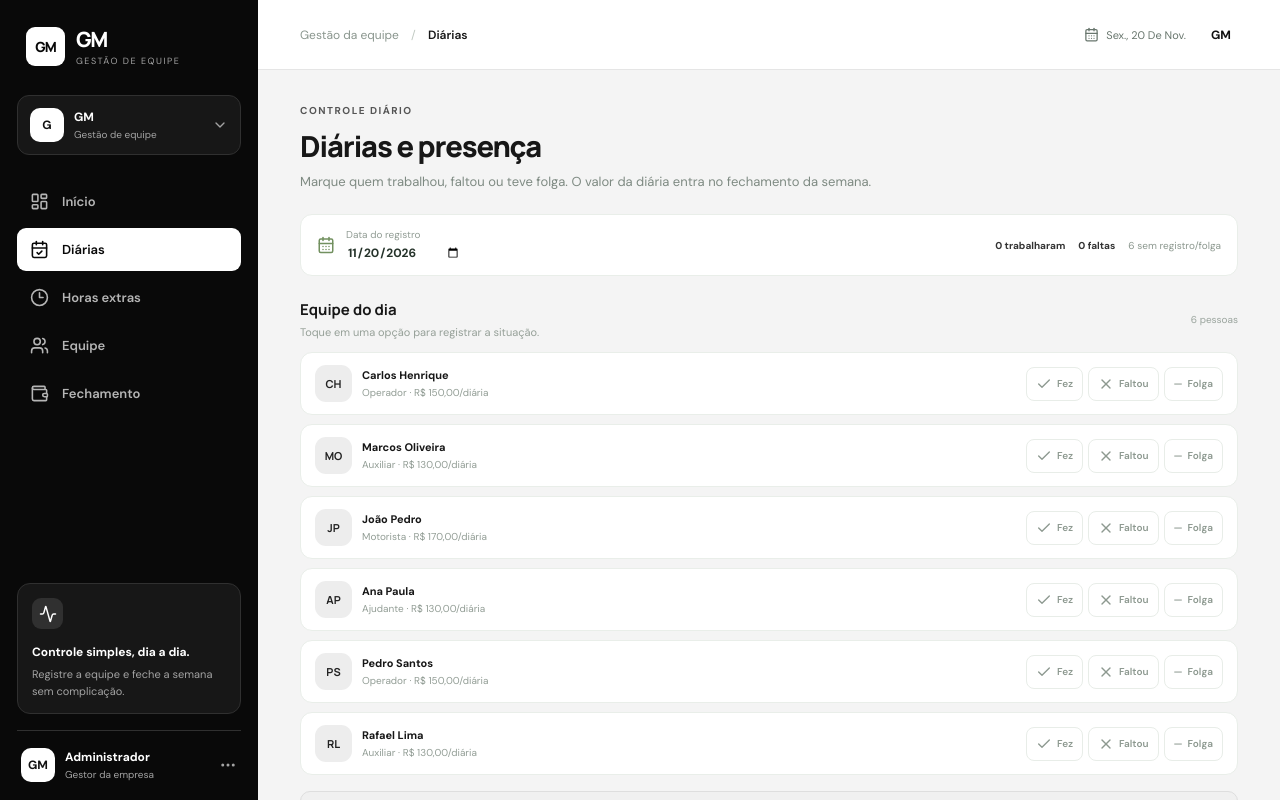
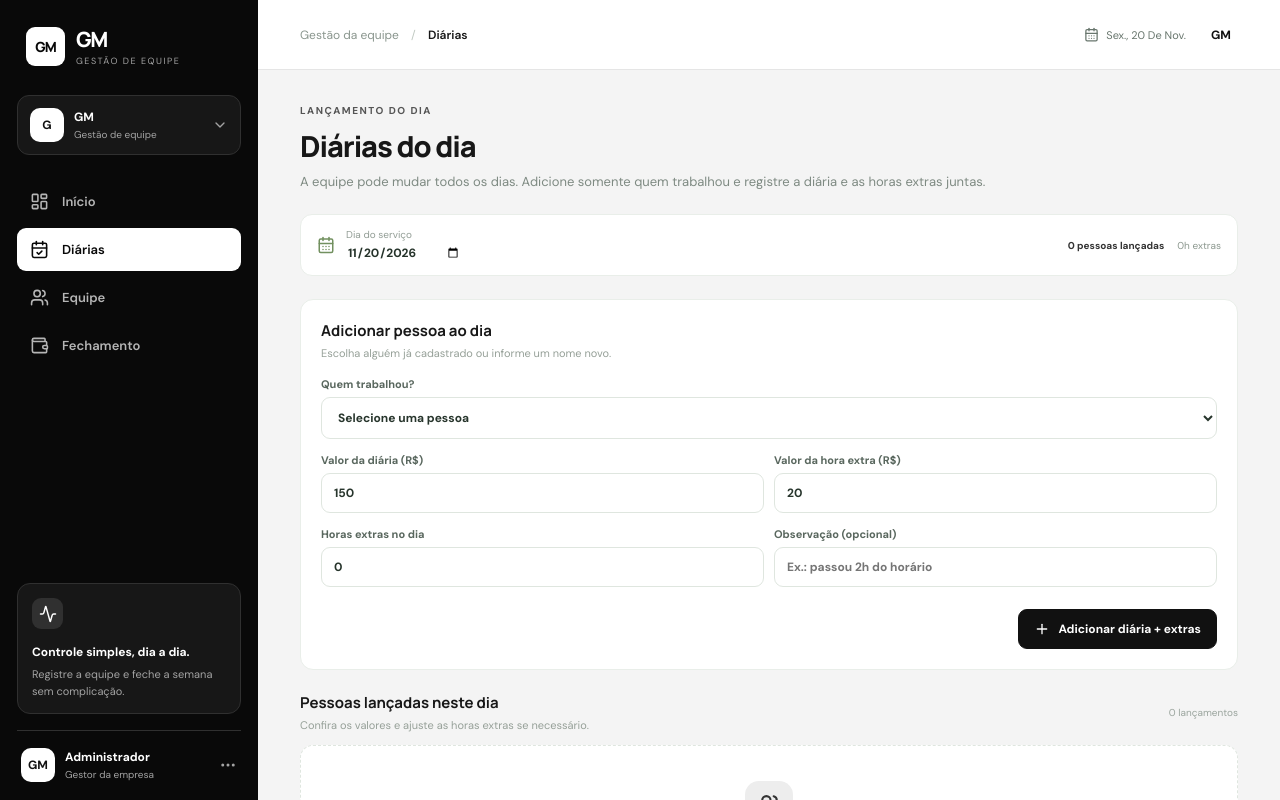
Before and after one commit to diigopiress-a11y/financeiro-GM, a React (Vite) app: page / in a window 1280 px wide. Both pictures are taken after a click on the button "Registrar diária". Shown: the top 800 px of the page. Built offline with nearby package versions, Linux system fonts and the light colour scheme.

Commit message:
Unifica lançamentos de diárias e horas extras por dia

```diff
--- a/src/App.tsx
+++ b/src/App.tsx
@@ -45,8 +45,7 @@ function App() {
   const [weekStart, setWeekStart] = useState(mondayOf(todayISO()));
   const [query, setQuery] = useState("");
   const [showEmployee, setShowEmployee] = useState(false);
-  const [showOvertime, setShowOvertime] = useState(false);
-  const [editingEmployee, setEditingEmployee] = useState<Employee | null>(null);
+    const [editingEmployee, setEditingEmployee] = useState<Employee | null>(null);
   const [toast, setToast] = useState("");
 
   useEffect(() => { localStorage.setItem("diaria-gm-employees", JSON.stringify(employees)); }, [employees]);
@@ -65,19 +64,18 @@ function App() {
     const todayRecords = attendance.filter(a => a.date === selectedDate);
     const worked = todayRecords.filter(a => a.status === "worked").length;
     const absent = todayRecords.filter(a => a.status === "absent").length;
-    const unmarked = activeEmployees.length - todayRecords.length;
     const hours = overtime.filter(o => o.date === selectedDate).reduce((sum, o) => sum + o.hours, 0);
-    return { worked, absent, unmarked: Math.max(0, unmarked), hours };
+    return { worked, absent, unmarked: 0, hours };
   }, [attendance, overtime, selectedDate, activeEmployees.length]);
 
-  const weeklyRows = useMemo(() => activeEmployees.map(employee => {
+  const weeklyRows = useMemo(() => employees.map(employee => {
     const workedDays = attendance.filter(a => a.employeeId === employee.id && a.status === "worked" && a.date >= weekStart && a.date <= weekEnd).length;
     const absences = attendance.filter(a => a.employeeId === employee.id && a.status === "absent" && a.date >= weekStart && a.date <= weekEnd).length;
     const extraHours = overtime.filter(o => o.employeeId === employee.id && o.date >= weekStart && o.date <= weekEnd).reduce((s, o) => s + o.hours, 0);
     const total = workedDays * employee.dailyRate + extraHours * employee.hourlyRate;
     const paid = payments.some(p => p.employeeId === employee.id && p.weekStart === weekStart && p.paid);
     return { employee, workedDays, absences, extraHours, total, paid };
-  }), [activeEmployees, attendance, overtime, payments, weekStart, weekEnd]);
+  }), [employees, attendance, overtime, payments, weekStart, weekEnd]);
   const weekTotal = weeklyRows.reduce((s, r) => s + r.total, 0);
   const paidTotal = weeklyRows.filter(r => r.paid).reduce((s, r) => s + r.total, 0);
   const pendingCount = weeklyRows.filter(r => !r.paid && r.total > 0).length;
@@ -99,15 +97,20 @@ function App() {
     else setEmployees(old => [...old, { ...data, id: uid(), active: true }]);
     setShowEmployee(false); setEditingEmployee(null); notify(id ? "Funcionário atualizado" : "Funcionário cadastrado");
   };
-  const addOvertime = (employeeId: string, date: string, hours: number, note: string) => {
-    setOvertime(old => [...old, { id: uid(), employeeId, date, hours, note }]);
-    setShowOvertime(false); notify("Hora extra registrada");
+  const addDailyRecord = (employeeId: string, date: string, hours: number, note: string, person?: Omit<Employee, "id" | "active">) => {
+    let id = employeeId;
+    if (person) { id = uid(); setEmployees(old => [...old, { ...person, id, active: true }]); }
+    setAttendance(old => [...old.filter(a => !(a.employeeId === id && a.date === date)), { employeeId: id, date, status: "worked" }]);
+    setOvertime(old => [...old.filter(o => !(o.employeeId === id && o.date === date)), ...(hours > 0 ? [{ id: uid(), employeeId: id, date, hours, note }] : [])]);
+    notify("Diária e hora extra registradas");
+  };
+  const updateDailyHours = (employeeId: string, date: string, hours: number) => {
+    setOvertime(old => [...old.filter(o => !(o.employeeId === employeeId && o.date === date)), ...(hours > 0 ? [{ id: uid(), employeeId, date, hours, note: "" }] : [])]);
   };
 
   const nav = [
     { id: "inicio", label: "Início", icon: LayoutDashboard },
     { id: "diarias", label: "Diárias", icon: CalendarCheck },
-    { id: "extras", label: "Horas extras", icon: Clock3 },
     { id: "equipe", label: "Equipe", icon: Users },
     { id: "fechamento", label: "Fechamento", icon: Wallet },
   ];
@@ -125,15 +128,13 @@ function App() {
       <header className="topbar"><div className="mobile-brand"><div className="brand-mark">GM</div><strong>GM</strong></div><div className="breadcrumb">Gestão da equipe <span>/</span> <b>{title}</b></div><div className="top-actions"><span className="today-label"><CalendarDays size={15}/>{new Date().toLocaleDateString("pt-BR",{weekday:"short",day:"2-digit",month:"short"})}</span><div className="top-avatar">GM</div></div></header>
       <div className="page">
         {tab === "inicio" && <Dashboard employees={activeEmployees} summary={summary} weekTotal={weekTotal} pendingCount={pendingCount} setTab={setTab} selectedDate={selectedDate} setSelectedDate={setSelectedDate} weeklyRows={weeklyRows}/>}
-        {tab === "diarias" && <DailyPage employees={activeEmployees} selectedDate={selectedDate} setSelectedDate={setSelectedDate} getStatus={getStatus} setStatus={setStatus} notify={notify}/>}
-        {tab === "extras" && <OvertimePage overtime={overtime} employees={activeEmployees} onAdd={() => setShowOvertime(true)} onDelete={(id: string) => setOvertime((old: Overtime[]) => old.filter((o: Overtime) => o.id !== id))}/>}
+        {tab === "diarias" && <DailyPage employees={employees} attendance={attendance} overtime={overtime} selectedDate={selectedDate} setSelectedDate={setSelectedDate} onAdd={addDailyRecord} onUpdateHours={updateDailyHours} onDelete={(employeeId: string, date: string) => { setAttendance(old => old.filter(a => !(a.employeeId === employeeId && a.date === date))); setOvertime(old => old.filter(o => !(o.employeeId === employeeId && o.date === date))); notify("Registro do dia removido"); }}/>}
         {tab === "equipe" && <TeamPage employees={employees} query={query} setQuery={setQuery} onAdd={() => {setEditingEmployee(null);setShowEmployee(true);}} onEdit={(e: Employee) => {setEditingEmployee(e);setShowEmployee(true);}} onToggle={(id: string) => setEmployees((old: Employee[]) => old.map((e: Employee) => e.id === id ? {...e,active:!e.active}:e))}/>}
         {tab === "fechamento" && <ClosingPage rows={weeklyRows} weekStart={weekStart} setWeekStart={setWeekStart} weekEnd={weekEnd} total={weekTotal} paidTotal={paidTotal} pendingCount={pendingCount} onTogglePaid={togglePaid} onExport={exportCSV}/>}
       </div>
     </main>
     <nav className="mobile-nav">{nav.map(item => <button key={item.id} className={tab === item.id ? "mobile-nav-item active" : "mobile-nav-item"} onClick={() => setTab(item.id)}><item.icon size={20}/><span>{item.label === "Horas extras" ? "Extras" : item.label}</span></button>)}</nav>
     {showEmployee && <EmployeeModal employee={editingEmployee} onClose={() => {setShowEmployee(false);setEditingEmployee(null);}} onSave={addEmployee}/>}
-    {showOvertime && <OvertimeModal employees={activeEmployees} selectedDate={selectedDate} onClose={() => setShowOvertime(false)} onSave={addOvertime}/>}
     {toast && <div className="toast"><CheckCircle2 size={17}/>{toast}</div>}
   </div>;
 }
@@ -166,15 +167,41 @@ function Dashboard({ employees, summary, weekTotal, pendingCount, setTab, select
   </>;
 }
 
-function DailyPage({ employees, selectedDate, setSelectedDate, getStatus, setStatus, notify }: any) {
-  const worked = employees.filter((e: Employee)=>getStatus(e.id,selectedDate)==="worked").length;
-  const absent = employees.filter((e: Employee)=>getStatus(e.id,selectedDate)==="absent").length;
+function DailyPage({ employees, attendance, overtime, selectedDate, setSelectedDate, onAdd, onUpdateHours, onDelete }: any) {
+  const [personId,setPersonId] = useState("");
+  const [newPerson,setNewPerson] = useState(false);
+  const [name,setName] = useState("");
+  const [role,setRole] = useState("");
+  const [daily,setDaily] = useState("150");
+  const [hourly,setHourly] = useState("20");
+  const [hours,setHours] = useState("0");
+  const [note,setNote] = useState("");
+  const dayRows = attendance.filter((a: Attendance)=>a.date===selectedDate && a.status==="worked");
+  const dayHours = overtime.filter((o: Overtime)=>o.date===selectedDate).reduce((s:number,o:Overtime)=>s+o.hours,0);
+  const getPerson = (id:string) => employees.find((e:Employee)=>e.id===id);
+  const submit = (e:React.FormEvent) => {
+    e.preventDefault();
+    const person = newPerson ? { name:name.trim(), role:role.trim()||"Diária", dailyRate:Number(daily), hourlyRate:Number(hourly) } : undefined;
+    if ((newPerson && !name.trim()) || (!newPerson && !personId)) return;
+    onAdd(personId,selectedDate,Number(hours),note.trim(),person);
+    setName(""); setHours("0"); setNote(""); setNewPerson(false); setPersonId("");
+  };
   return <>
-    <PageHeading eyebrow="CONTROLE DIÁRIO" title="Diárias e presença" description="Marque quem trabalhou, faltou ou teve folga. O valor da diária entra no fechamento da semana."/>
-    <div className="toolbar-card"><div className="date-picker-wrap"><CalendarDays size={18}/><label>Data do registro<input type="date" value={selectedDate} onChange={e=>setSelectedDate(e.target.value)}/></label></div><div className="toolbar-counts"><span className="count-green">{worked} trabalharam</span><span className="count-red">{absent} faltas</span><span>{employees.length-worked-absent} sem registro/folga</span></div></div>
-    <div className="section-title-row"><div><h2>Equipe do dia</h2><p>Toque em uma opção para registrar a situação.</p></div><span className="muted-count">{employees.length} pessoas</span></div>
-    <div className="attendance-list">{employees.map((e: Employee)=>{const status=getStatus(e.id,selectedDate);return <div className="attendance-card" key={e.id}><div className="person-info"><div className="person-avatar">{e.name.split(" ").map((n:string)=>n[0]).slice(0,2).join("").toUpperCase()}</div><div><b>{e.name}</b><small>{e.role} · {money(e.dailyRate)}/diária</small></div></div><div className="status-actions"><button aria-label="Trabalhou" title="Trabalhou" className={status==="worked"?"status-choice selected worked":"status-choice"} onClick={()=>{setStatus(e.id,selectedDate,"worked");notify("Diária registrada para "+e.name);}}><Check size={16}/><span>Fez</span></button><button aria-label="Falta" title="Falta" className={status==="absent"?"status-choice selected absent":"status-choice"} onClick={()=>{setStatus(e.id,selectedDate,"absent");notify("Falta registrada para "+e.name);}}><X size={16}/><span>Faltou</span></button><button aria-label="Folga" title="Folga" className={status==="off"?"status-choice selected off":"status-choice"} onClick={()=>{setStatus(e.id,selectedDate,"off");notify("Folga registrada para "+e.name);}}><span>—</span><span>Folga</span></button></div></div>})}</div>
-    <div className="tip-box"><AlertCircle size={17}/><span>Os registros são salvos automaticamente neste navegador. Para fechar a semana, acesse <b>Fechamento</b>.</span></div>
+    <PageHeading eyebrow="LANÇAMENTO DO DIA" title="Diárias do dia" description="A equipe pode mudar todos os dias. Adicione somente quem trabalhou e registre a diária e as horas extras juntas."/>
+    <div className="toolbar-card"><div className="date-picker-wrap"><CalendarDays size={18}/><label>Dia do serviço<input type="date" value={selectedDate} onChange={e=>setSelectedDate(e.target.value)}/></label></div><div className="toolbar-counts"><span className="count-green">{dayRows.length} pessoas lançadas</span><span>{dayHours.toLocaleString("pt-BR")}h extras</span></div></div>
+    <section className="panel" style={{padding:20,marginBottom:22}}>
+      <div className="panel-head"><div><h2>Adicionar pessoa ao dia</h2><p>Escolha alguém já cadastrado ou informe um nome novo.</p></div></div>
+      <form className="modal-form" onSubmit={submit}>
+        <label><span>Quem trabalhou?</span><select value={newPerson?"__new":personId} onChange={e=>{if(e.target.value==="__new"){setNewPerson(true);setPersonId("");}else{setNewPerson(false);setPersonId(e.target.value);const p=employees.find((x:Employee)=>x.id===e.target.value);if(p){setDaily(String(p.dailyRate));setHourly(String(p.hourlyRate));}}}}><option value="">Selecione uma pessoa</option>{employees.map((p:Employee)=><option key={p.id} value={p.id}>{p.name}</option>)}<option value="__new">+ Adicionar nome novo (avulso)</option></select></label>
+        {newPerson && <><label>Nome da pessoa<input required value={name} onChange={e=>setName(e.target.value)} placeholder="Digite o nome de quem trabalhou"/></label><label>Função (opcional)<input value={role} onChange={e=>setRole(e.target.value)} placeholder="Ex.: Ajudante, motorista..."/></label></>}
+        <div className="form-grid"><label>Valor da diária (R$)<input type="number" min="0" step="0.01" required value={daily} onChange={e=>setDaily(e.target.value)}/></label><label>Valor da hora extra (R$)<input type="number" min="0" step="0.01" required value={hourly} onChange={e=>setHourly(e.target.value)}/></label></div>
+        <div className="form-grid"><label>Horas extras no dia<input type="number" min="0" step="0.25" value={hours} onChange={e=>setHours(e.target.value)}/></label><label>Observação (opcional)<input value={note} onChange={e=>setNote(e.target.value)} placeholder="Ex.: passou 2h do horário"/></label></div>
+        <div className="modal-actions"><button className="btn-primary" type="submit"><Plus size={16}/> Adicionar diária + extras</button></div>
+      </form>
+    </section>
+    <div className="section-title-row"><div><h2>Pessoas lançadas neste dia</h2><p>Confira os valores e ajuste as horas extras se necessário.</p></div><span className="muted-count">{dayRows.length} lançamentos</span></div>
+    {dayRows.length===0?<div className="empty-state"><div className="empty-icon"><Users size={25}/></div><b>Ninguém lançado neste dia ainda</b><p>Adicione acima apenas as pessoas que compareceram.</p></div>:<div className="attendance-list">{dayRows.map((a:Attendance)=>{const p=getPerson(a.employeeId);const extra=overtime.find((o:Overtime)=>o.employeeId===a.employeeId&&o.date===selectedDate);const rate=p?.dailyRate??0;const hr=p?.hourlyRate??0;const h=extra?.hours??0;return <div className="attendance-card" key={a.employeeId}><div className="person-info"><div className="person-avatar">{(p?.name??"??").split(" ").map((n:string)=>n[0]).slice(0,2).join("").toUpperCase()}</div><div><b>{p?.name??"Nome não encontrado"}</b><small>{money(rate)} diária · {h.toLocaleString("pt-BR")}h × {money(hr)}/h</small><small className="table-note">Total do dia: <b>{money(rate+h*hr)}</b></small></div></div><div className="status-actions"><label style={{display:"grid",gap:4,fontSize:12}}>Horas extras<input aria-label="Horas extras" style={{width:82}} type="number" min="0" step="0.25" value={h} onChange={e=>onUpdateHours(a.employeeId,selectedDate,Number(e.target.value))}/></label><button className="icon-button danger-hover" aria-label="Remover pessoa do dia" onClick={()=>onDelete(a.employeeId,selectedDate)}><X size={17}/></button></div></div>})}</div>}
+    <div className="tip-box"><AlertCircle size={17}/><span>O fechamento semanal soma somente as diárias lançadas e as horas extras de cada pessoa. Os nomes e valores ficam associados ao dia registrado.</span></div>
   </>;
 }
 
```
